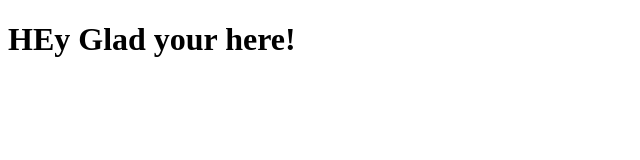
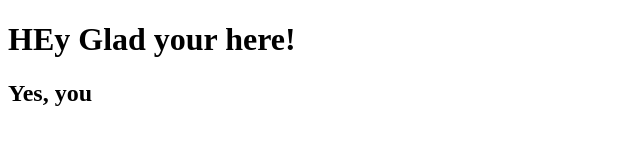
Before and after one commit to antar37/codebucket, a plain HTML site: page index.html in a window 1280 px wide. Shown: the whole page, without its empty margins (0-640 px from the left). Drawn offline with Linux system fonts and the light colour scheme.

Commit message:
Changed HTML File

```diff
--- a/index.html
+++ b/index.html
@@ -7,5 +7,6 @@
 </head>
 <body>
     <h1>HEy Glad your here!</h1>
+    <h2>Yes, you</h2>
 </body>
 </html>
```
